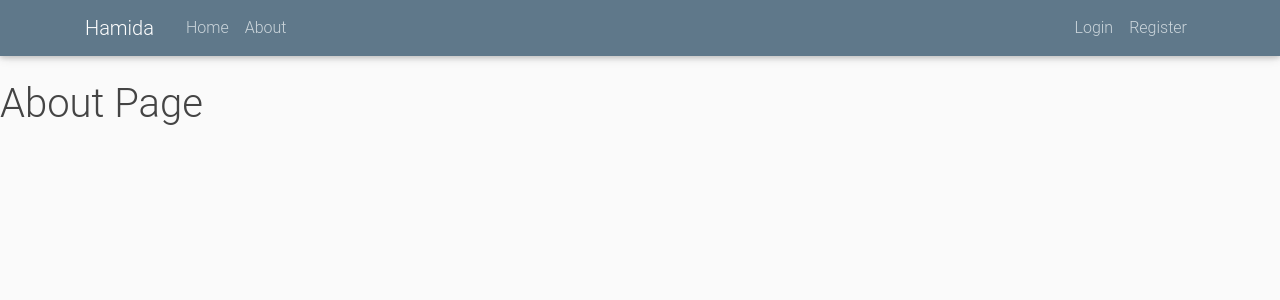
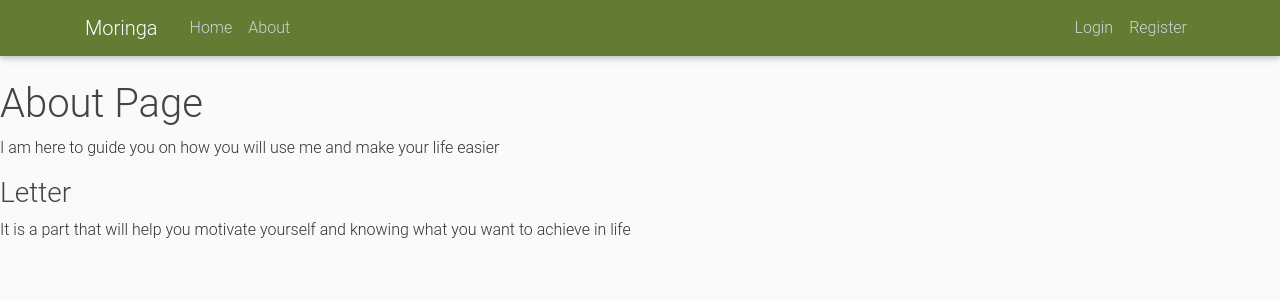
Before and after one commit to hamida-mstafa/Orientation-letters, a Flask app: page /about in a window 1280 px wide. Shown: the top 300 px of the page. Run offline with Flask 2, Linux system fonts and the light colour scheme; some libraries are stand-ins or nearby versions.

Commit message:
styling the navbar

```diff
--- a/app/static/main.css
+++ b/app/static/main.css
@@ -14,7 +14,8 @@ h6 {
 }
 
 .bg-steel {
-    background-color: #5f788a;
+    background-color: #637b33;
+
 }
 
 .site-header .navbar-nav .nav-link {
--- a/app/templates/about.html
+++ b/app/templates/about.html
@@ -1,4 +1,7 @@
 {% extends "layout.html" %}
 {% block content %}
     <h1>About Page</h1>
+    <p>I am here to guide you on how you will use me and make your life easier</p>
+    <h3>Letter</h3>
+    <p>It is a part that will help you motivate yourself and knowing what you want to achieve in life </p>
 {% endblock content %}
--- a/app/templates/home.html
+++ b/app/templates/home.html
@@ -2,7 +2,7 @@
 
 <div style="height: 100vh; margin-top: -7%">
     <div class="flex-center flex-column">
-        <h5 class="animated fadeIn mb-3">Hamida's Project</h5>
+        <h5 class="animated fadeIn mb-3">Moringa School Letter App</h5>
         <hr style="width: 80px; color: black; height: 10px;">
         <h1 class=" animated fadeIn mb-4">
             <a href="{{ url_for('letter') }}">
--- a/app/templates/layout.html
+++ b/app/templates/layout.html
@@ -14,9 +14,9 @@
     <link href="https://cdnjs.cloudflare.com/ajax/libs/mdbootstrap/4.8.3/css/mdb.min.css" rel="stylesheet">
 
     <link rel="stylesheet" type="text/css" href="{{ url_for('static', filename='main.css') }}"> {% if title %}
-    <title>Hamida - {{ title }}</title>
+    <title>Moringa - {{ title }}</title>
     {% else %}
-    <title>Hamida</title>
+    <title>Moringa</title>
     {% endif %}
 </head>
 
@@ -24,7 +24,7 @@
     <header class="site-header">
         <nav class="navbar navbar-expand-md navbar-dark bg-steel fixed-top">
             <div class="container">
-                <a class="navbar-brand mr-4" href="/">Hamida</a>
+                <a class="navbar-brand mr-4" href="/">Moringa</a>
                 <button class="navbar-toggler" type="button" data-toggle="collapse" data-target="#navbarToggle" aria-controls="navbarToggle" aria-expanded="false" aria-label="Toggle navigation">
             <span class="navbar-toggler-icon"></span>
           </button>
```
